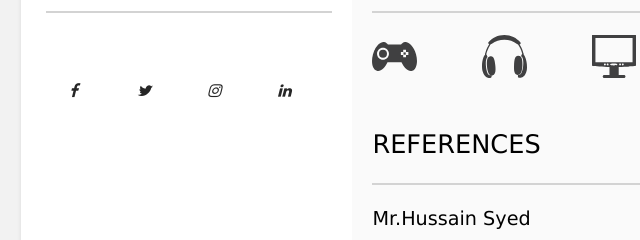
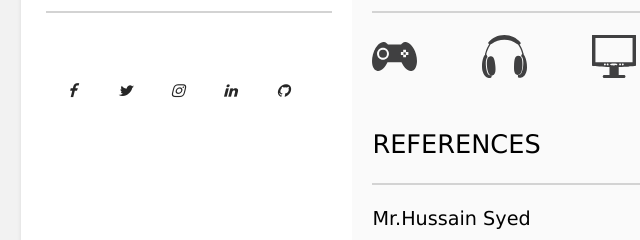
Before and after one commit to sasikamaleshvadlani/sasikamaleshvadlani.github.io, a plain HTML site: page index.html in a window 1280 px wide. Shown: the part 2640-2880 px from the top of the page, 134-774 px from the left. Drawn offline with nearby package versions, Linux system fonts and the light colour scheme.

Commit message:
Add files via upload

```diff
--- a/css/style.css
+++ b/css/style.css
@@ -143,7 +143,7 @@ ul {
 
 
 
-    background-color: solid lightgrey;
+
     margin-left: auto;
     padding: 0;
     display: flex;
@@ -153,7 +153,7 @@ ul li {
     position: relative;
     list-style: none;
     margin: 0 0.1610305958132045vw;
-    background-color: solid lightgrey;
+
 }
 ul li::before {
     content: '';
@@ -162,7 +162,7 @@ ul li::before {
     bottom: -0.322061191626409vw;
     width: 3.2206119162640903vw;
     height: 0.644122383252818vw;
-    background: solid lightgrey;
+
     border-radius: 50%;
     transition: 0.5s;
     opacity: 0;
@@ -175,11 +175,11 @@ ul li:hover::before {
     transform: scale(1);
 }
 ul li a {
-    width: 4vw;
-    height: 4vw;
-    display: block;
+    width: 3.8vw;
+    height: 3.8vw;
+    display: inline-block;
     transition: 0.5s;
-    background-color: solid lightgrey;
+
 }
 ul li:hover a {
     transform: translateY(-0.8051529790660226vw);
@@ -187,7 +187,7 @@ ul li:hover a {
 ul li a span  {
     width: 100%;
     height: 100%;
-    background-color: solid lightgrey;
+
 }
 ul li a span::before {
     font-family: fontAwesome;
@@ -198,7 +198,7 @@ ul li a span::before {
     left: 0;
     width: 100%;
     height: 100%;
-    background-color: solid lightgrey;
+
     color: #262626;
     transform-origin: top;
     transition: transform 0.5s;
@@ -240,6 +240,10 @@ ul li:nth-child(4) a span::before,
 ul li:nth-child(4) a span::after {
     content: '\f0e1';
 }
+ul li:nth-child(5) a span::before,
+ul li:nth-child(5) a span::after {
+    content: '\f09b';
+}
 ul li:nth-child(1) a span::after {
     background: #3b5999;
     color: #fff;
@@ -256,3 +260,7 @@ ul li:nth-child(4) a span::after {
     background: #0077b5;
     color: #fff;
 }
+ul li:nth-child(5) a span::after {
+    background: #211F1F;
+    color: #fff;
+}
--- a/index.html
+++ b/index.html
@@ -127,10 +127,11 @@
 		        <hr class="newline">
 		        <br>
 		        <ul>
-			        <li><a href="https://www.facebook.com/SasiKamaleshVadlani" target="blank"><span></span></a></li>&emsp;
-			        <li><a href="https://twitter.com/SasiVadlani" target="blank"><span></span></a></li>&emsp;
-			        <li><a href="https://www.instagram.com/sasi.vadlani/" target="blank"><span></span></a></li>&emsp;
-			        <li><a href="https://www.linkedin.com/in/sasi-kamalesh-vadlani-97a09b96/" target="blank"><span></span></a></li>&emsp;
+			        <li><a href="https://www.facebook.com/SasiKamaleshVadlani" target="blank"><span></span></a></li>
+			        <li><a href="https://twitter.com/SasiVadlani" target="blank"><span></span></a></li>
+			        <li><a href="https://www.instagram.com/sasi.vadlani/" target="blank"><span></span></a></li>
+			        <li><a href="https://www.linkedin.com/in/sasi-kamalesh-vadlani-97a09b96/" target="blank"><span></span></a></li>
+			        <li><a href="https://github.com/sasikamaleshvadlani" target="blank"><span></span></a></li>
 			    </ul>
 
 			</section>
```
